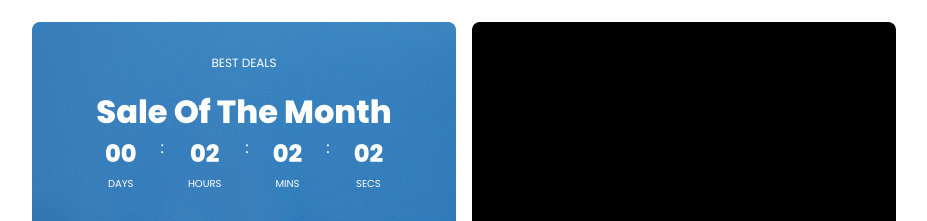
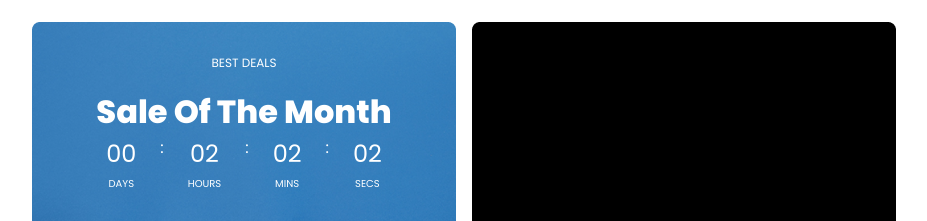
Before and after one commit to KodeNinj/Ecobazar, a Next.js app: page / in a window 1280 px wide. Shown: the part 2940-3161 px from the top of the page, without its empty margins (176-1103 px from the left). Built offline with nearby package versions, Linux system fonts and the light colour scheme.

Commit message:
updated the font-weight

```diff
--- a/src/app/globals.css
+++ b/src/app/globals.css
@@ -92,7 +92,7 @@ body {
 }
 @layer components {
 	.cardTime {
-		@apply flex gap-1 flex-col text-center font-bold text-[24px];
+		@apply flex gap-1 flex-col text-center font-medium text-[24px];
 	}
 	.cardTime span {
 		@apply font-normal text-[10px];
```
